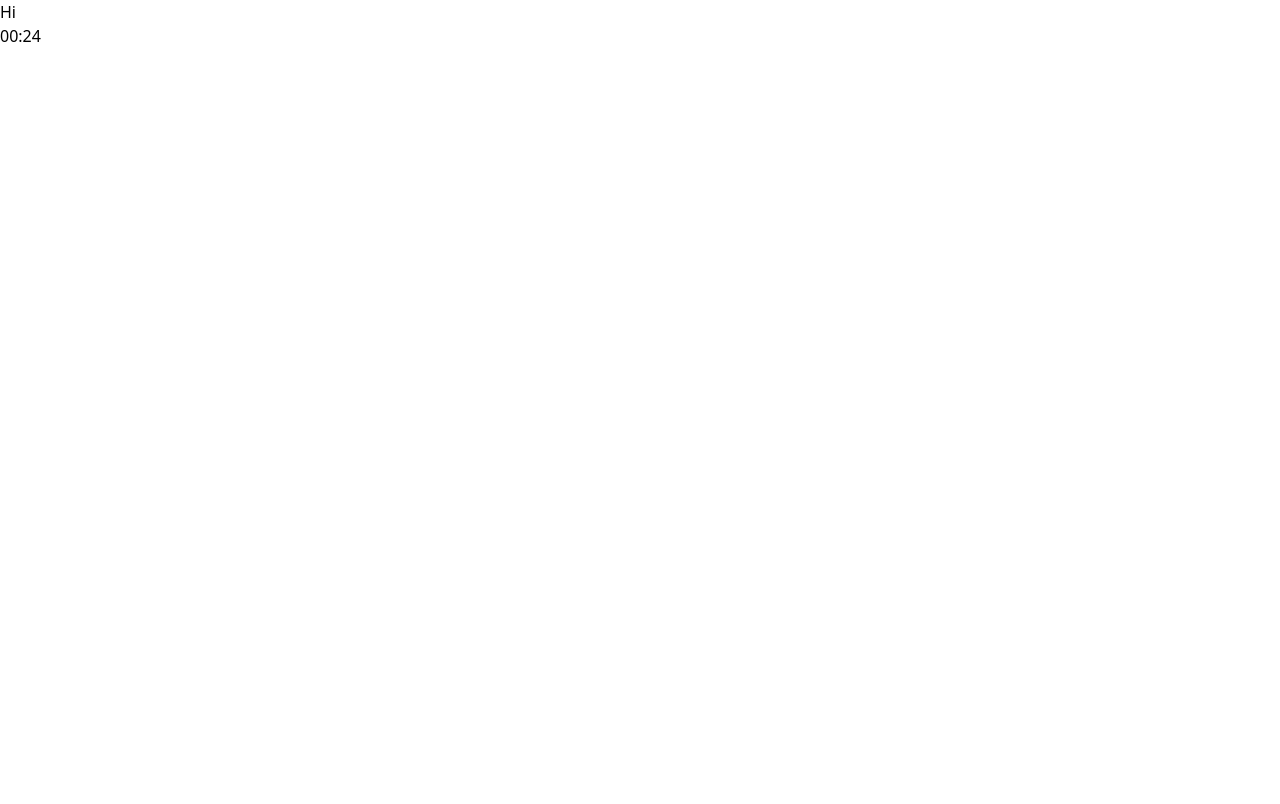
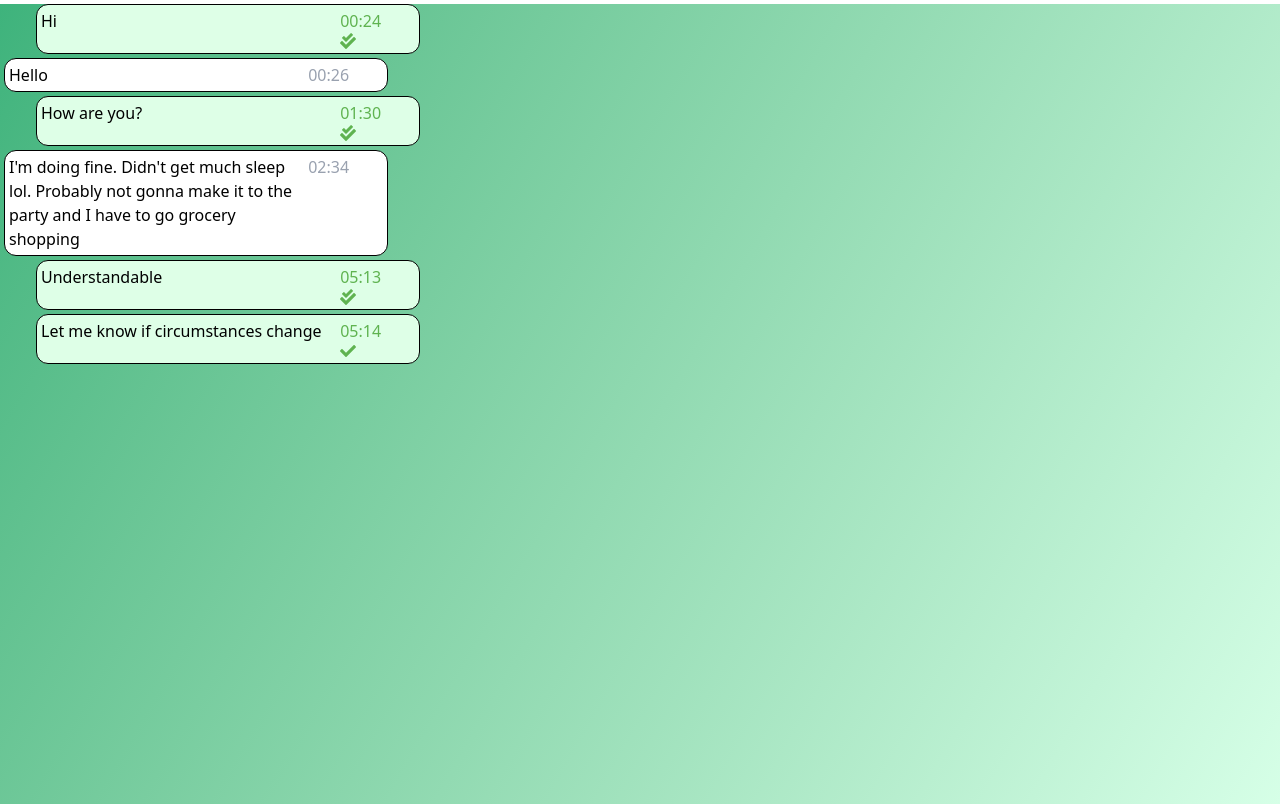
Before and after one commit to ddobrynina/Messaging-App-Cattagram, a React (Vite) app in the folder client/cattagram/: page /messages in a window 1280 px wide. Built offline with nearby package versions, Linux system fonts and the light colour scheme.

Commit message:
Added more dummy messages and styled the messages page

```diff
--- a/client/cattagram/src/components/message.jsx
+++ b/client/cattagram/src/components/message.jsx
@@ -1,10 +1,25 @@
-import React from 'react'
+import {FaCheck, FaCheckDouble} from 'react-icons/fa'
 
 const Message = ({message}) => {
+
+  const currentUser = message.currentUser;
+  const read = message.readStatus;
   return (
-    <div>
-      <p>{message.message}</p>
-      <p>{message.time}</p>
+    <div className='text-wrap m-1'>
+    {currentUser ?
+      <div className='flex bg-[#DEFFE7] max-w-sm rounded-xl border ml-8 p-1'>
+        <div className='flex-4'>{message.message}</div>
+         <div className='flex-1 text-[#5FB350]'>
+          {message.time}
+          {read? <FaCheckDouble /> : <FaCheck /> }
+        </div>
+      </div>
+      :
+      <div className='flex bg-white max-w-sm rounded-xl border p-1'>
+        <div className='flex-4'>{message.message}</div>
+       <div className='flex-1 text-gray-400'>{message.time}</div>
+      </div>
+    }
     </div>
   )
 }
--- a/client/cattagram/src/pages/Messages.jsx
+++ b/client/cattagram/src/pages/Messages.jsx
@@ -1,15 +1,17 @@
-import {useState, useEffect} from 'react'
 import Message from '../components/message'
 import messages from './messages.json'
 
 const Messages = () => {
 
-  const data = messages;
-  console.log(data.messages);
+  const messagesArray = messages;
 
   return (
-    <div>
-      <Message message={data.messages[0]} />
+    <div className='bg-linear-120 from-[#3EB37C] to-[#D6FFE7] w-screen h-screen'>
+      {
+        messagesArray.messages.map((message) =>
+          <Message key={message.id} message={message} />
+        )
+      }
     </div>
   )
 }
--- a/client/cattagram/src/pages/messages.json
+++ b/client/cattagram/src/pages/messages.json
@@ -3,20 +3,50 @@
     {
         "id": "1",
         "user": "Tom",
+        "currentUser":true,
         "time": "00:24",
-        "message": "Hi"
+        "message": "Hi",
+        "readStatus": true
     },
     {
         "id": "2",
         "user": "Scott",
+        "currentUser":false,
         "time": "00:26",
-        "message": "Hello"
+        "message": "Hello",
+        "readStatus": true
     },
     {
         "id": "3",
         "user": "Tom",
+        "currentUser":true,
         "time": "01:30",
-        "message": "How are you?"
+        "message": "How are you?",
+        "readStatus": true
+    },
+    {
+        "id": "4",
+        "user": "Scott",
+        "currentUser":false,
+        "time": "02:34",
+        "message": "I'm doing fine. Didn't get much sleep lol. Probably not gonna make it to the party and I have to go grocery shopping",
+        "readStatus": true
+      },
+    {
+        "id": "5",
+        "user": "Tom",
+        "currentUser":true,
+        "time": "05:13",
+        "message": "Understandable",
+        "readStatus": true
+    },
+    {
+        "id": "6",
+        "user": "Tom",
+        "currentUser":true,
+        "time": "05:14",
+        "message": "Let me know if circumstances change",
+        "readStatus": false
     }
   ]
 }
```
